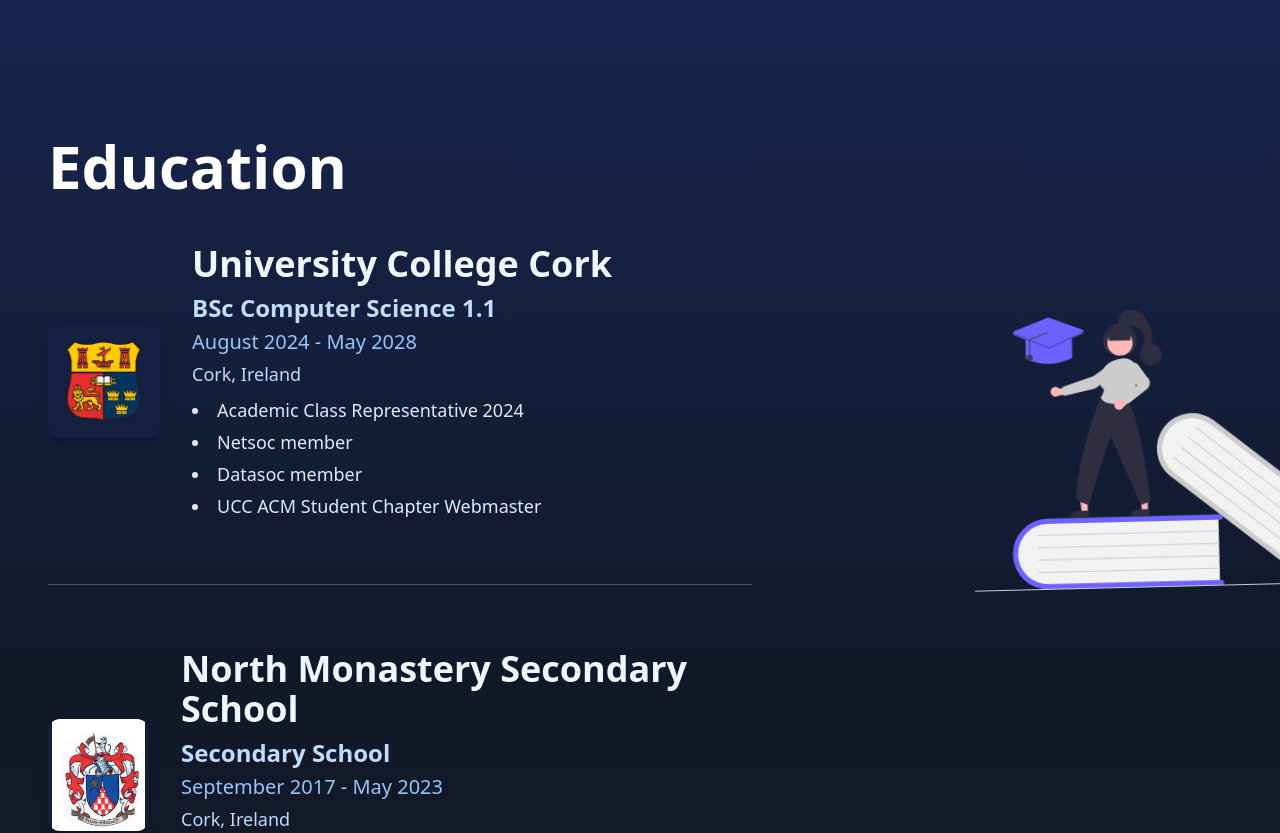
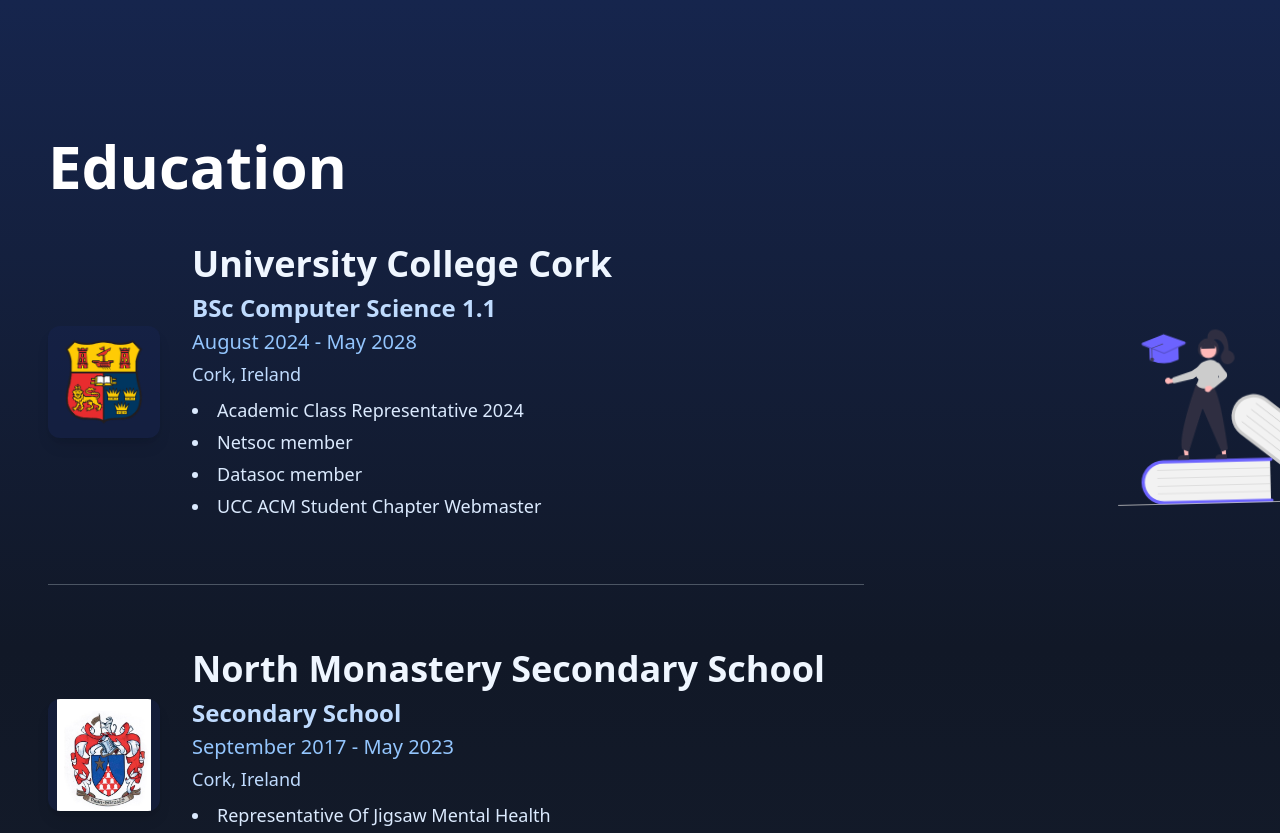
Before and after one commit to JordanBuckleyGit/my-portfolio, a React (Vite) app: page / in a window 1280 px wide. Shown: the part 1040-1873 px from the top of the page. Built offline with nearby package versions, Linux system fonts and the light colour scheme.

Commit message:
big changes

```diff
--- a/src/App.css
+++ b/src/App.css
@@ -40,3 +40,113 @@
 .read-the-docs {
   color: #888;
 } */
+
+body {
+  overflow-x: hidden;
+}
+
+/* Example: Responsive padding for main container */
+@media (max-width: 640px) {
+  main {
+    padding-left: 0.5rem;
+    padding-right: 0.5rem;
+    padding-top: 1rem;
+    padding-bottom: 1rem;
+  }
+}
+
+@media (min-width: 641px) and (max-width: 1023px) {
+  main {
+    padding-left: 1rem;
+    padding-right: 1rem;
+    padding-top: 2rem;
+    padding-bottom: 2rem;
+  }
+}
+
+@media (min-width: 1024px) {
+  main {
+    padding-left: 2rem;
+    padding-right: 2rem;
+    padding-top: 3rem;
+    padding-bottom: 3rem;
+  }
+}
+
+/* Example: Make images scale down on small screens */
+@media (max-width: 640px) {
+  img {
+    max-width: 100%;
+    height: auto;
+  }
+}
+
+/* Make images scale down on small screens */
+@media (max-width: 640px) {
+  img {
+    max-width: 100%;
+    height: auto;
+  }
+}
+
+.experience-responsive {
+  display: flex;
+  flex-direction: column;
+  align-items: stretch;
+  gap: 2rem;
+}
+
+/* On desktop, row layout */
+@media (min-width: 768px) {
+  .experience-responsive {
+    flex-direction: row;
+    align-items: flex-start;
+    gap: 0;
+  }
+}
+
+/* SVG illustration container: always center on mobile/tablet, right on desktop */
+.education-svg-motion {
+  display: flex;
+  justify-content: center;
+  align-items: center;
+  width: 100%;
+  margin: 2rem 0 0 0;
+  /* Prevent overflow */
+  overflow: hidden;
+}
+
+/* On desktop, SVG sits right of content, not centered */
+@media (min-width: 768px) {
+  .education-svg-motion {
+    width: auto;
+    margin: 0 0 0 2rem;
+    justify-content: flex-start;
+    align-items: flex-start;
+  }
+}
+
+/* SVG illustration sizing: responsive */
+.education-svg-motion img {
+  width: 10rem;
+  height: 10rem;
+  max-width: 100%;
+  object-fit: contain;
+  display: block;
+}
+
+/* Tablet: slightly larger SVG */
+@media (min-width: 641px) and (max-width: 1023px) {
+  .education-svg-motion img {
+    width: 13rem;
+    height: 13rem;
+  }
+}
+
+/* Desktop: even larger SVG */
+@media (min-width: 1024px) {
+  .education-svg-motion img {
+    width: 20rem;
+    height: 20rem;
+  }
+}
--- a/src/App.jsx
+++ b/src/App.jsx
@@ -1,5 +1,6 @@
-import { useState, useEffect } from "react";
+import { useState, useEffect, useRef } from "react";
 import { motion } from "framer-motion";
+import { FaArrowUp } from "react-icons/fa";
 import Navbar from './components/Navbar';
 import HeroSection from './components/HeroSection';
 import SkillsSection from './components/SkillsSection';
@@ -8,7 +9,6 @@
 import VolunteeringSection from './components/VolunteeringSection';
 import ProjectsSection from './components/ProjectsSection';
 import ContactSection from './components/ContactSection';
-import Footer from './components/Footer';
 import Loader from './components/Loader';
 
 const sectionVariants = {
@@ -18,11 +18,36 @@
 
 function App() {
   const [loading, setLoading] = useState(true);
+  const [showTop, setShowTop] = useState(false);
+  const [showNavbar, setShowNavbar] = useState(true);
+  const lastScrollY = useRef(0);
 
   useEffect(() => {
     const timer = setTimeout(() => setLoading(false), 1500);
     return () => clearTimeout(timer);
   }, []);
+
+  useEffect(() => {
+    const handleScroll = () => {
+      setShowTop(window.scrollY > 300);
+
+      // Show navbar when scrolling up, hide when scrolling down
+      if (window.scrollY < 50) {
+        setShowNavbar(true);
+      } else if (window.scrollY > lastScrollY.current) {
+        setShowNavbar(false);
+      } else {
+        setShowNavbar(true);
+      }
+      lastScrollY.current = window.scrollY;
+    };
+    window.addEventListener("scroll", handleScroll);
+    return () => window.removeEventListener("scroll", handleScroll);
+  }, []);
+
+  const scrollToTop = () => {
+    window.scrollTo({ top: 0, behavior: "smooth" });
+  };
 
   if (loading) return <Loader />;
 
@@ -33,7 +58,18 @@
       transition={{ duration: 1 }}
       className="min-h-screen flex flex-col bg-gradient-to-b from-blue-900 via-gray-900 to-gray-800"
     >
-      <Navbar />
+      {/* Navbar with show/hide on scroll */}
+      <div
+        style={{
+          transition: "transform 0.3s",
+          transform: showNavbar ? "translateY(0)" : "translateY(-100%)",
+          position: "sticky",
+          top: 0,
+          zIndex: 50,
+        }}
+      >
+        <Navbar />
+      </div>
       <main className="flex-1 flex flex-col items-center px-4 py-12 space-y-16">
         <motion.div
           variants={sectionVariants}
@@ -92,7 +128,15 @@
           <ContactSection />
         </motion.div>
       </main>
-      <Footer />
+      {showTop && (
+        <button
+          onClick={scrollToTop}
+          className="fixed bottom-6 right-6 z-50 bg-blue-700 hover:bg-blue-500 text-white p-3 rounded-full shadow-lg transition-all duration-200"
+          aria-label="Back to top"
+        >
+          <FaArrowUp className="text-2xl" />
+        </button>
+      )}
     </motion.div>
   );
 }
--- a/src/components/ExperienceSection.jsx
+++ b/src/components/ExperienceSection.jsx
@@ -1,30 +1,42 @@
+import { useEffect, useState } from "react";
 import uccLogo from '../assets/ucc.png';
 import northmonLogo from '../assets/northmon.png';
 import { motion } from "framer-motion";
+import '../App.css';
 
 function ExperienceSection() {
+  const [isMobile, setIsMobile] = useState(false);
+
+  useEffect(() => {
+    function handleResize() {
+      setIsMobile(window.innerWidth < 768);
+    }
+    handleResize();
+    window.addEventListener("resize", handleResize);
+    return () => window.removeEventListener("resize", handleResize);
+  }, []);
     return (
-    <section className="w-full max-w-6xl px-8 py-16">
-      <div className="flex w-full items-start">
-        {/* Left: Education Content */}
-        <div className="flex flex-col items-start w-full max-w-4xl">
-          <h2 className="text-6xl font-bold text-white mb-12 text-left">Education</h2>
-          <div className="space-y-16 w-full">
+      <section className="w-full max-w-6xl px-4 sm:px-8 py-10 sm:py-16">
+      <div className="experience-responsive flex flex-col md:flex-row w-full items-start">
+        {/* ...education content... */}
+        <div className="flex flex-col items-start w-full md:max-w-4xl">
+          <h2 className="text-4xl sm:text-6xl font-bold text-white mb-8 sm:mb-12 text-left">Education</h2>
+          <div className="space-y-12 sm:space-y-16 w-full">
             {/* University College Cork */}
-            <div className="flex items-center space-x-8 text-left">
+            <div className="flex flex-col sm:flex-row items-start sm:items-center space-y-4 sm:space-y-0 sm:space-x-8 text-left">
               <img
                 src={uccLogo}
                 alt="University College Cork Logo"
-                className="w-28 h-28 object-contain rounded-xl shadow-lg bg-blue-950/40"
+                className="w-20 h-20 sm:w-28 sm:h-28 object-contain rounded-xl shadow-lg bg-blue-950/40"
               />
               <div>
-                <h3 className="text-4xl font-semibold text-blue-50 mb-2">University College Cork</h3>
-                <p className="text-2xl font-bold text-blue-200 mb-1">
+                <h3 className="text-2xl sm:text-4xl font-semibold text-blue-50 mb-2">University College Cork</h3>
+                <p className="text-lg sm:text-2xl font-bold text-blue-200 mb-1">
                   BSc Computer Science 1.1
                 </p>
-                <p className="text-xl text-blue-300 mb-1">August 2024 - May 2028</p>
-                <p className="text-lg text-blue-200 mb-1">Cork, Ireland</p>
-                <ul className="list-disc list-inside text-lg text-blue-100 mt-2 space-y-1">
+                <p className="text-base sm:text-xl text-blue-300 mb-1">August 2024 - May 2028</p>
+                <p className="text-sm sm:text-lg text-blue-200 mb-1">Cork, Ireland</p>
+                <ul className="list-disc list-inside text-sm sm:text-lg text-blue-100 mt-2 space-y-1">
                   <li>Academic Class Representative 2024</li>
                   <li>Netsoc member</li>
                   <li>Datasoc member</li>
@@ -32,41 +44,55 @@
                 </ul>
               </div>
             </div>
-            <hr className="border-gray-600 my-8" />
+            <hr className="border-gray-600 my-6 sm:my-8" />
             {/* North Monastery Secondary School */}
-            <div className="flex items-center space-x-8 text-left">
+            <div className="flex flex-col sm:flex-row items-start sm:items-center space-y-4 sm:space-y-0 sm:space-x-8 text-left">
               <img
                 src={northmonLogo}
                 alt="North Monastery Secondary School Logo"
-                className="w-28 h-28 object-contain rounded-xl shadow-lg bg-blue-950/40"
+                className="w-20 h-20 sm:w-28 sm:h-28 object-contain rounded-xl shadow-lg bg-blue-950/40"
               />
               <div>
-                <h3 className="text-4xl font-semibold text-blue-50 mb-2">North Monastery Secondary School</h3>
-                <p className="text-2xl font-bold text-blue-200 mb-1">
+                <h3 className="text-2xl sm:text-4xl font-semibold text-blue-50 mb-2">North Monastery Secondary School</h3>
+                <p className="text-lg sm:text-2xl font-bold text-blue-200 mb-1">
                   Secondary School
                 </p>
-                <p className="text-xl text-blue-300 mb-1">September 2017 - May 2023</p>
-                <p className="text-lg text-blue-200 mb-1">Cork, Ireland</p>
-                <ul className="list-disc list-inside text-lg text-blue-100 mt-2 space-y-1">
+                <p className="text-base sm:text-xl text-blue-300 mb-1">September 2017 - May 2023</p>
+                <p className="text-sm sm:text-lg text-blue-200 mb-1">Cork, Ireland</p>
+                <ul className="list-disc list-inside text-sm sm:text-lg text-blue-100 mt-2 space-y-1">
                   <li>Representative Of Jigsaw Mental Health</li>
                   <li>Student Council Member</li>
                 </ul>
               </div>
             </div>
-            <hr className="border-gray-600 my-8" />
+            <hr className="border-gray-600 my-6 sm:my-8" />
           </div>
         </div>
-        {/* Centered and animated SVG illustration */}
+        {/* Animated SVG illustration */}
         <motion.div
-          className="hidden md:flex flex-col items-center justify-center flex-shrink-0"
-          initial={{ x: 180, y: 60, opacity: 0, scale: 0.9 }}
-          animate={{
+          className="education-svg-motion"
+          initial={
+            isMobile
+              ? { x: 0, y: 0, opacity: 0, scale: 0.9 }
+              : { x: 180, y: 60, opacity: 0, scale: 0.9 }
+          }
+          animate={
+            isMobile
+              ? {
+                  x: 0,
+                  y: 0,
+                  opacity: 1,
+                  scale: 1,
+                  rotate: [0, 2, -2, 2, 0],
+                }
+              : {
                   x: 220,
                   y: 120,
                   opacity: 1,
                   scale: 1,
                   rotate: [0, 2, -2, 2, 0],
-          }}
+                }
+          }
           transition={{
             duration: 1.2,
             type: "spring",
@@ -75,15 +101,15 @@
               repeat: Infinity,
               repeatType: "reverse",
               duration: 3,
-              ease: "easeInOut"
-            }
+              ease: "easeInOut",
+            },
           }}
           style={{ height: "100%" }}
         >
           <img
             src="/education.svg"
             alt="Education Illustration"
-            className="w-96 h-96 object-contain"
+            className="education-svg-img object-contain"
           />
         </motion.div>
       </div>
--- a/src/components/HeroSection.jsx
+++ b/src/components/HeroSection.jsx
@@ -1,5 +1,6 @@
 import { FaGithub, FaLinkedin } from "react-icons/fa";
 import "../index.css";
+import cv from "../assets/cv.pdf";
 
 function HeroSection() {
   return (
@@ -28,8 +29,10 @@
             CONTACT ME
           </a>
           <a
-            href="/cv.pdf"
+            href={cv}
             className="bg-blue-600 hover:bg-blue-700 text-white font-semibold py-2 px-6 rounded transition transform hover:scale-105"
+            target="_blank"
+            rel="noopener noreferrer"
           >
             SEE MY CV
           </a>
```
Also changed, not shown: src/components/Footer.jsx (deleted, +0 -11 lines), src/components/SkillsSection.jsx (+35 -17 lines), 1 other file (tests, documents, lock files or other folders). Lines whose indentation alone changed are shown as unchanged.
